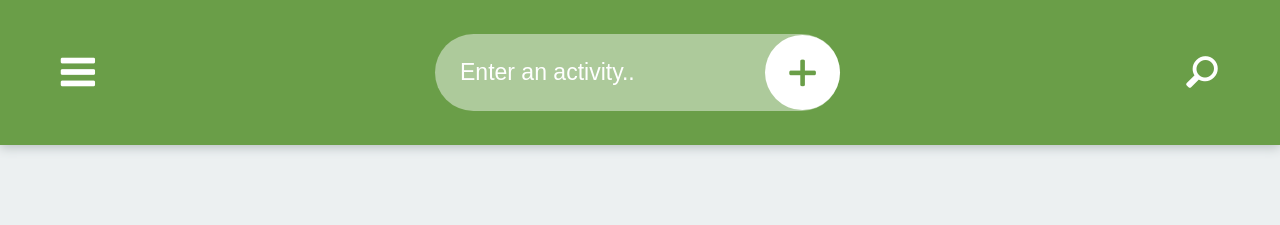
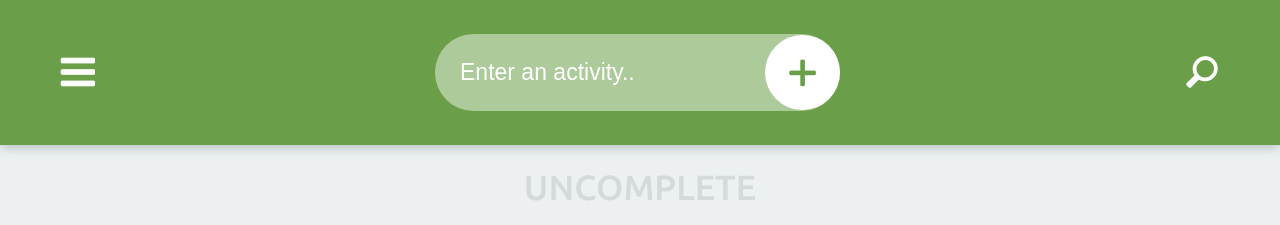
Before and after one commit to piotrowskyy/ToDoList, a website: page app/index.html in a window 1280 px wide. Drawn offline with Linux system fonts and the light colour scheme.

Commit message:
Add name to section with complete and uncomplete tasks

```diff
--- a/app/index.html
+++ b/app/index.html
@@ -26,8 +26,10 @@
 		</nav>
 	</header>
 	<main id="container">
+		<span class="title uncomplete">UNCOMPLETE</span>
 		<ul class="todo_simple" id="todo_simple"></ul>
 		<div id="split_line"></div>
+		<span class="title complete" id="title_complete">COMPLETE</span>
 		<ul class="todo_simple_done" id="complete">
 		</ul>
 	</main>
--- a/app/js/scripts.js
+++ b/app/js/scripts.js
@@ -21,10 +21,13 @@ input.addEventListener('keyup', function (e) {
 
 function splitLine(length) {
     var div_split_line = document.getElementById('split_line');
+    var title = document.getElementById('title_complete');
     if (length > 0) {
         div_split_line.classList.add('split_line');
+        title.classList.remove('complete');
     } else {
         div_split_line.classList.remove('split_line');
+        title.classList.add('complete');
     }
 }
 
--- /dev/null
+++ b/app/scss/components/container.scss
@@ -0,0 +1,11 @@
+.title {
+    font-size: 35px;
+    font-weight: 500;
+    color: #d4d9da;
+    cursor: default;
+    margin-bottom: 20px;
+}
+
+.complete {
+    color: transparent !important;
+}
--- a/app/scss/items.scss
+++ b/app/scss/items.scss
@@ -180,7 +180,7 @@ main {
     .split_line {
         border-bottom: 2px solid #d4d9da;
         width: 80%;
-        margin: 50px 0 50px 0;
+        margin: 25px 0 25px 0;
     }
     .todo_simple_done {
         .done_button_complete {
--- a/app/scss/style.scss
+++ b/app/scss/style.scss
@@ -2,3 +2,4 @@
 @import "items";
 @import "fonts";
 @import "components/nav";
+@import "components/container";
```
Also changed, not shown: app/css/style.css.
